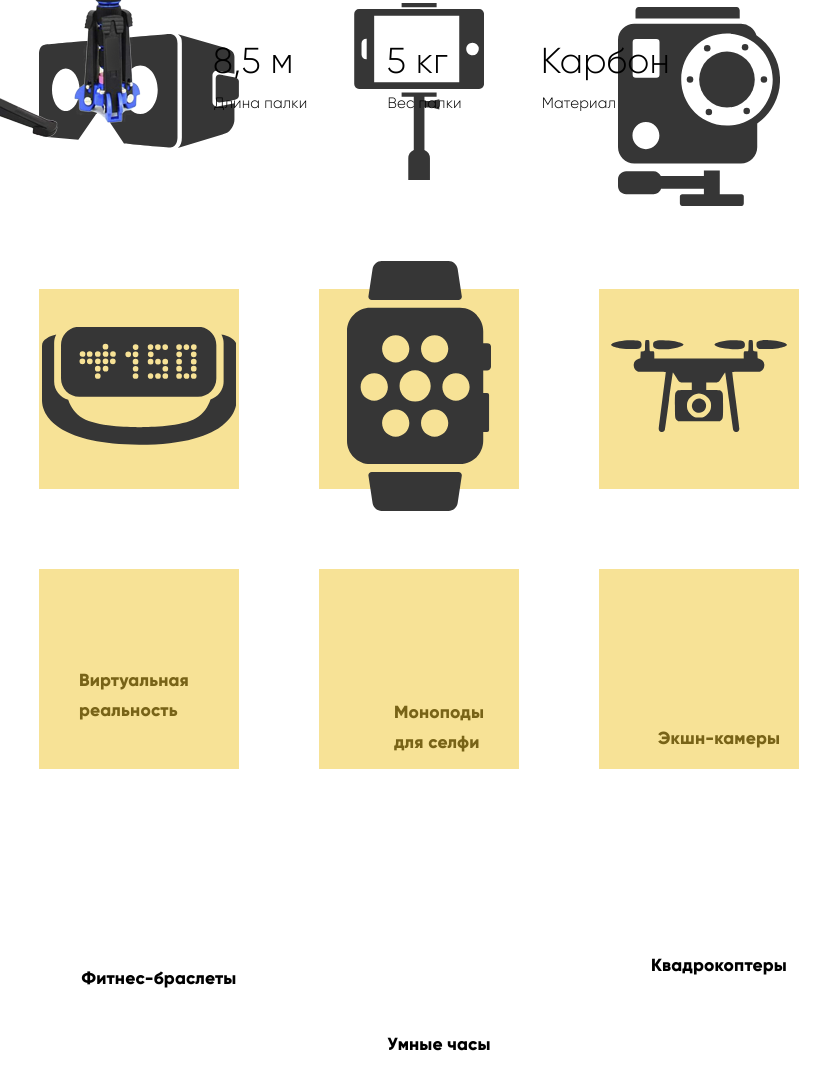
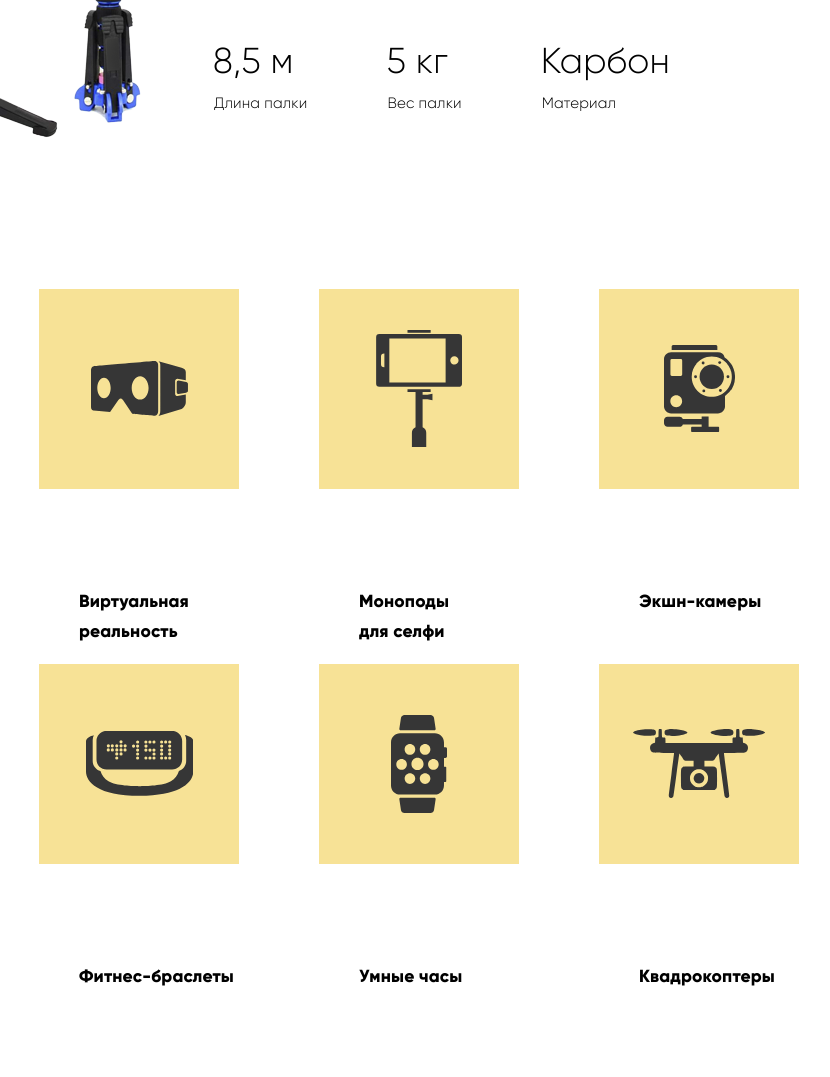
Before and after one commit to Gboriss/device, a website: page index.html in a window 1280 px wide. Shown: the part 670-1747 px from the top of the page, without its empty margins (126-956 px from the left). After the commit the page ends 1694 px from the top, so only its background shows below. Drawn offline with Linux system fonts and the light colour scheme; files whose address does not match are found by name.

Commit message:
correct container popular list

```diff
--- a/index.html
+++ b/index.html
@@ -139,36 +139,43 @@
 					<div class="container">
 						<div class="popular">
 							<ul class="popular-list">
+								<div class="mm">
 									<li class="populars el-1">
+										<img class="populars-img" src="/device/svg/popular-1.svg">
+									</li>
+									<h3>Виртуальная <br>реальность</h3>
+								</div>
+
 								<div class="mm">
-									<img class="populars-img" src="/device/svg/popular-1.svg">
-									<h3>Виртуальная реальность</h3>
-								</div></li>
 									<li class="populars el-2">
+										<img class="populars-img" src="/device/svg/popular-2.svg">
+									</li>
+									<h3>Моноподы <br>для селфи</h3>
+								</div>
 								<div class="mm">
-									<img class="populars-img" src="/device/svg/popular-2.svg">
-									<h3>Моноподы <br>для селфи</h3>
-								</div></li>
 									<li class="populars el-3">
+										<img class="populars-img" src="/device/svg/popular-3.svg">
+									</li>
+									<h3>Экшн-камеры</h3>
+								</div>
 								<div class="mm">
-									<img class="populars-img" src="/device/svg/popular-3.svg">
-								<h3>Экшн-камеры</h3>
-								</div></li>
 									<li class="populars el-4">
+										<img class="populars-img" src="/device/svg/popular-4.svg">
+									</li>
+									<h3>Фитнес-браслеты</h3>
+								</div>
 								<div class="mm">
-									<img class="populars-img" src="/device/svg/popular-4.svg">
-								<h3>Фитнес-браслеты</h3>
-								</div></li>
 									<li class="populars el-5">
+										<img class="populars-img" src="/device/svg/popular-5.svg">
+									</li>
+									<h3>Умные часы</h3>
+								</div>
 								<div class="mm">
-									<img class="populars-img" src="/device/svg/popular-5.svg">
-								<h3>Умные часы</h3>
-								</div></li>
 									<li class="populars el-6">
-									<div class="mm">
 										<img class="populars-img" src="/device/svg/poppular-6.svg">
+									</li>
 									<h3>Квадрокоптеры</h3>
-								</div></li>
+								</div>
 							</ul>
 						</div>
 					</div>
--- a/style.css
+++ b/style.css
@@ -563,9 +563,12 @@ li {
 	width: 200px;
 	height: 200px;
 	background-color: rgba(240, 197, 46, 0.5);
-
 }
 
+.mm {
+	display: flex;
+	flex-direction:column;
+}
 .populars:hover,
 .populars:focus {
 	background-color: #f0c52e;
@@ -581,11 +584,8 @@ h3 {
 	margin-left: 40px;
 }
 
-	.mm {
-		display: flex;
-		flex-direction:column;
-	}
+
 
 	.populars-img {
-		margin-bottom: 500px;
+		/* margin-bottom: 500px; */
 	}
```
Lines whose indentation alone changed are shown as unchanged.
